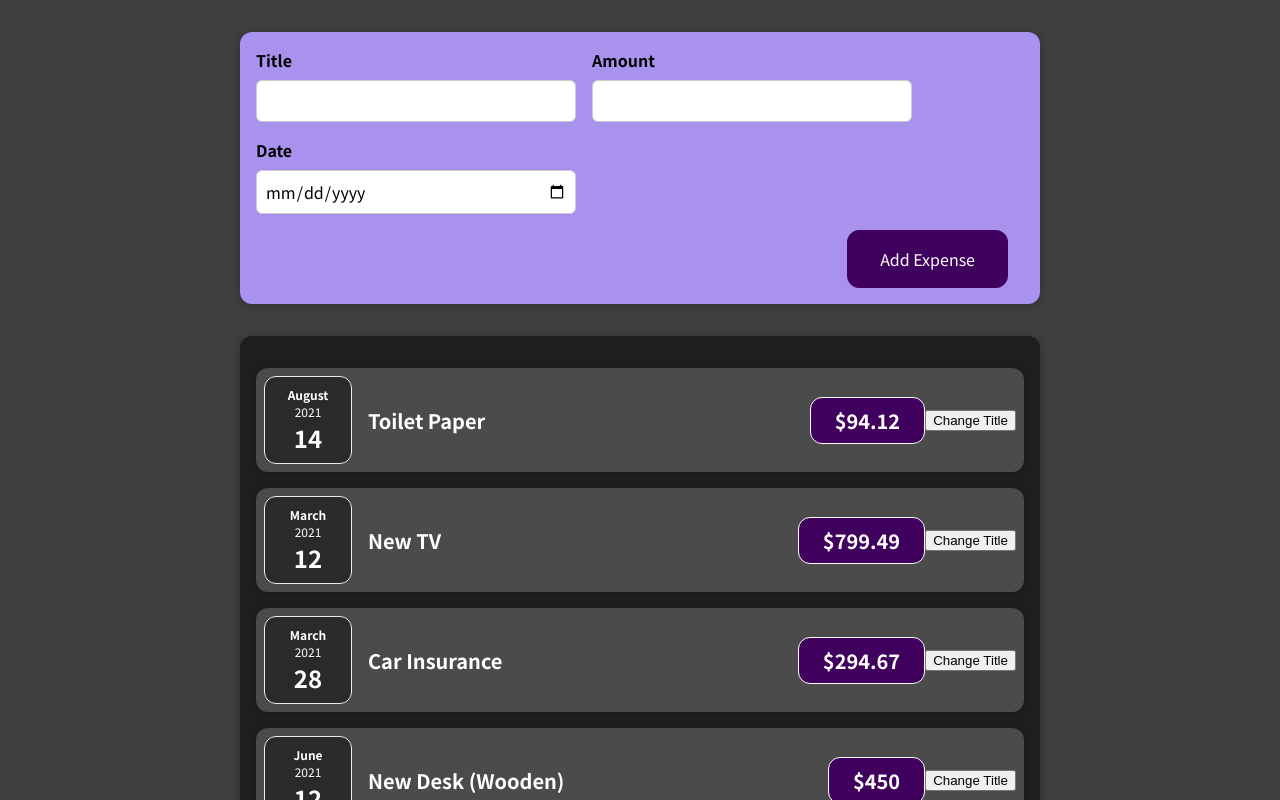
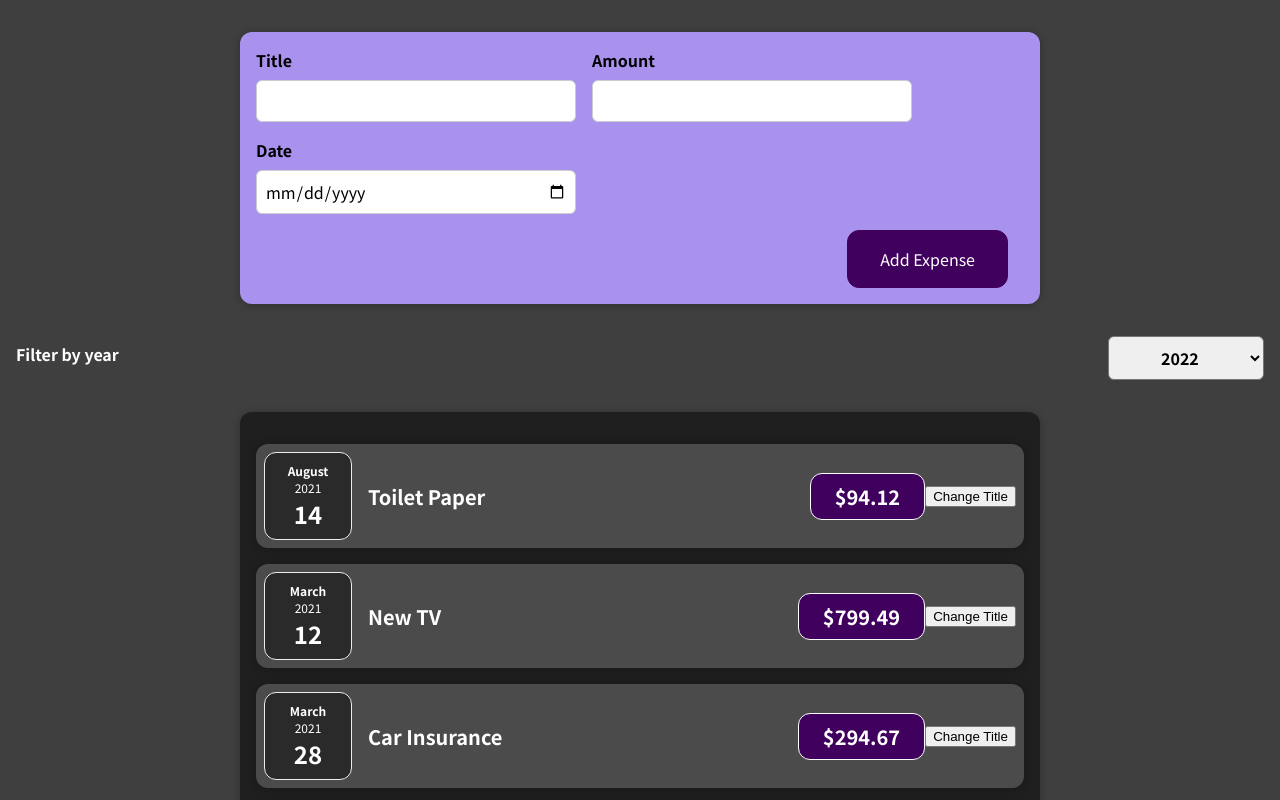
Before and after one commit to dcalhoun286/react-complete-guide, a React (Create React App) app: page / in a window 1280 px wide. Shown: the top 800 px of the page. Built offline with nearby package versions, Linux system fonts and the light colour scheme.

Commit message:
imported ExpenseFilter into Expenses

```diff
--- a/src/components/Expenses/ExpenseFilter.js
+++ b/src/components/Expenses/ExpenseFilter.js
@@ -1,6 +1,6 @@
-import './ExpensesFilter.css';
+import './ExpenseFilter.css';
 
-const ExpensesFilter = () => {
+const ExpenseFilter = () => {
   return (
     <div className='expenses-filter'>
       <div className='expenses-filter__control'>
@@ -16,4 +16,4 @@ const ExpensesFilter = () => {
   );
 };
 
-export default ExpensesFilter;
+export default ExpenseFilter;
--- a/src/components/Expenses/Expenses.js
+++ b/src/components/Expenses/Expenses.js
@@ -2,11 +2,14 @@ import './Expenses.css';
 
 import Card from '../UI/Card';
 import ExpenseItem from './ExpenseItem';
+import ExpenseFilter from './ExpenseFilter';
 
 function Expenses (props) {
 
   return (
 
+    <>
+      <ExpenseFilter />
       <Card className='expenses'>
         {props.expenses.map((el) => (
           <ExpenseItem
@@ -17,6 +20,7 @@ function Expenses (props) {
           />
         ))}
       </Card>
+    </>
 
   )
 
```
Lines whose indentation alone changed are shown as unchanged.
